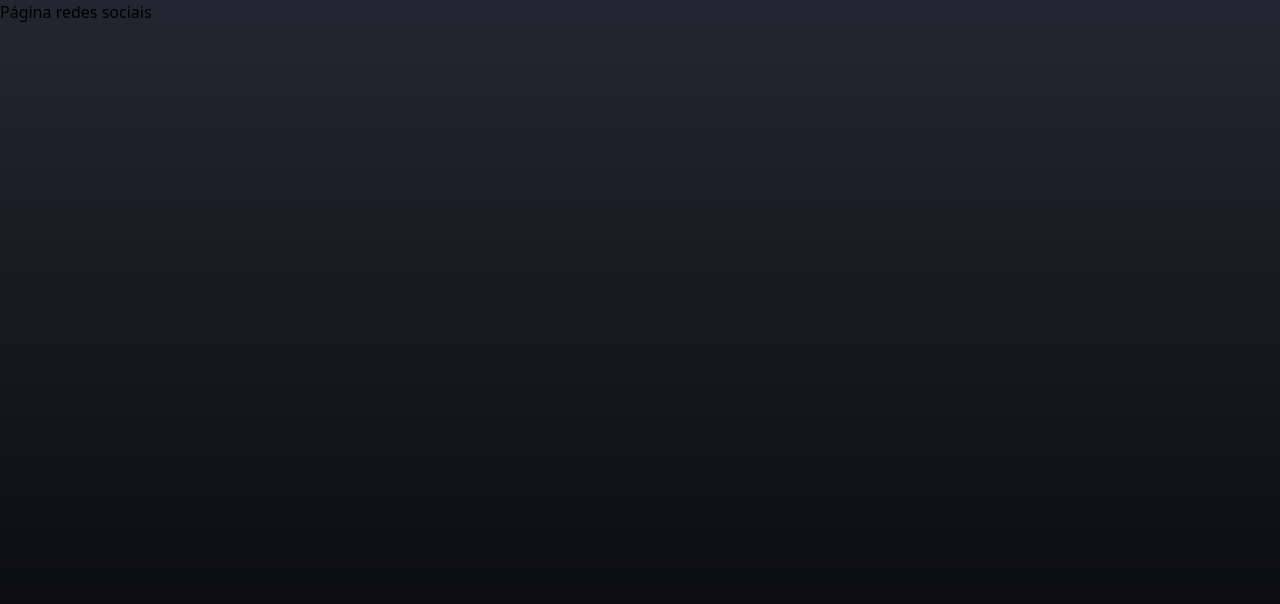
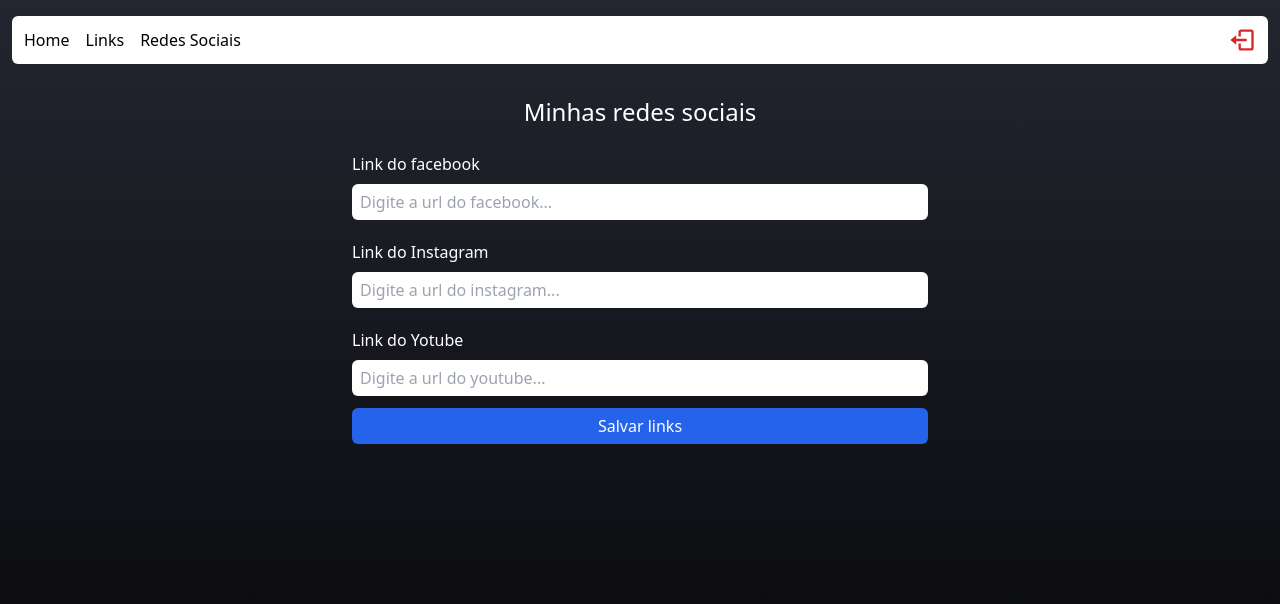
Before and after one commit to BRdeSC/Projeto-devLink, a React (Vite) app: page /admin/social in a window 1280 px wide. Shown: the top 604 px of the page. Built offline with nearby package versions, Linux system fonts and the light colour scheme; no server answers; the database is empty; sample sign-in values are in the browser's storage.

Commit message:
Página rede social, finalizando pag Home e finalizando projeto

```diff
--- a/src/App.tsx
+++ b/src/App.tsx
@@ -4,6 +4,7 @@ import { Home } from './pages/home'
 import { Admin } from './pages/admin'
 import { Login } from './pages/login'
 import { Networks } from './pages/networks'
+import { ErrorPage } from './pages/error'
 
 import { Private } from "./routes/Private"
 
@@ -23,6 +24,10 @@ const router = createBrowserRouter([
   {
     path: '/admin/social',
     element: <Private><Networks/></Private>
+  },
+  {
+    path: "*",
+    element: <ErrorPage/>
   }
 ])
 
--- a/src/pages/admin/index.tsx
+++ b/src/pages/admin/index.tsx
@@ -1,4 +1,4 @@
-import { FormEvent, useState } from "react";
+import { FormEvent, useState, useEffect } from "react";
 import { Header } from "../../components/Header";
 import { Input } from "../../components/Input";
 
@@ -14,11 +14,49 @@ import {
     deleteDoc,
 } from 'firebase/firestore'
 
+
+interface LinkProps{
+    id: string;
+    name: string;
+    url: string;
+    bg: string;
+    color: string;
+}
+
+
 export function Admin(){
     const [nameInput, setNameInput] = useState("")
     const [urlInput, setUrlInput] = useState("")
     const [textColorInput, setTextColorInput] = useState("#f1f1f1")
     const [backgroundColorInput, setBackgroundInput] = useState("#121212")
+
+    const [links, setLinks] = useState<LinkProps[]>([])
+
+    useEffect(() => {
+        const linksRef = collection(db, "links");
+        const queryRef = query(linksRef, orderBy("created", "asc"));
+
+        const unsub = onSnapshot(queryRef, (snapshot) => {
+            let lista = [] as LinkProps;
+
+            snapshot.forEach((doc) => {
+                lista.push({
+                    id: doc.id,
+                    name: doc.data().name,
+                    url: doc.data().url,
+                    bg: doc.data().bg,
+                    color: doc.data().color
+                })
+            })
+
+            setLinks(lista);
+        })
+
+        return () => {
+            unsub();
+        }
+
+    }, [])
 
     function handleRegister(e: FormEvent){
         e.preventDefault();
@@ -45,6 +83,11 @@ export function Admin(){
         })
 
 
+    }
+
+    async function handleDeleteLink(id: string){
+        const docRef = doc(db, "links", id)
+        await deleteDoc(docRef)
     }
 
     return(
@@ -109,14 +152,17 @@ export function Admin(){
                 Meus links
             </h2>
 
+            {links.map( (link) => (
             <article
+            key={link.id}
                 className="flex items-center justify-between w-11/12 max-w-xl rounded py-3 px-2 mb-2 select-none"
-                style={{ backgroundColor: "#2563EB", color: "#FFF" }}
+                style={{ backgroundColor: link.bg, color: link.color }}
             >
-                <p>Canal do youtube</p>
+                <p>{link.name}</p>
                 <div>
                     <button
                         className="border border-dashed p-1 rounded bg-neutral-900"
+                        onClick={ () => handleDeleteLink(link.id) }
                     >
                         <FiTrash size={18} color="#FFF"/>
                     </button>
@@ -124,6 +170,8 @@ export function Admin(){
 
             </article>
 
+            ))}
+
         </div>
     )
 }
--- /dev/null
+++ b/src/pages/error/index.tsx
@@ -0,0 +1,15 @@
+import { Link } from 'react-router-dom'
+
+export function ErrorPage(){
+    return(
+        <div className="flex w-full min-h-screen justify-center items-center flex-col text-white">
+            <h1 className="font-bold text-6xl mb-2">404</h1>
+            <h1 className="font-bold text-4xl mb-4">Página não encontrada</h1>
+            <p className="italic text-1xl mb-4 ">Você caiu em uma página que não existe!</p>
+
+            <Link className="bg-gray-50/20 py-1 px-4 rounded-md" to="/">
+                Voltar para home
+            </Link>
+        </div>
+    )
+}
--- a/src/pages/home/index.tsx
+++ b/src/pages/home/index.tsx
@@ -1,35 +1,119 @@
+import { useEffect, useState } from "react"
 import { Social } from "../../components/Social"
 
 import { FaFacebook, FaInstagram, FaYoutube } from "react-icons/fa"
+import { db } from "../../services/firebaseConnection"
+import {
+    getDocs,
+    collection,
+    orderBy,
+    query,
+    doc,
+    getDoc,
+    snapshotEqual
+} from 'firebase/firestore'
+
+interface LinkProps{
+    id: string;
+    name: string;
+    url: string;
+    bd: string;
+    color: string;
+}
+
+interface socialLinksProps{
+    facebook: string;
+    youtube: string;
+    instagram: string;
+}
+
 
 export function Home(){
+    const [links, setLinks] = useState<LinkProps[]>([]);
+    const [socialLinks, setSocialLinks] = useState<socialLinksProps>()
+
+    useEffect(() => {
+        function loadLinks(){
+            const linksRef = collection(db, "links")
+            const queryRef = query(linksRef, orderBy("created", "asc"))
+
+            getDocs(queryRef)
+            .then((snapshot) => {
+                let lista = [] as LinkProps[];
+
+                snapshot.forEach((doc) => {
+                    lista.push({
+                        id: doc.id,
+                        name: doc.data().name,
+                        url: doc.data().url,
+                        bg: doc.data().bg,
+                        color: doc.data().color
+                    })
+                })
+
+                setLinks(lista);
+
+            })
+
+        }
+        loadLinks();
+
+    }, [])
+
+
+    useEffect(() => {
+        function loadSocialLinks(){
+            const docRef = doc(db, "social", "link")
+            getDoc(docRef)
+            .then((snapshot) => {
+                if(snapshot.data() !== undefined){
+                    setSocialLinks({
+                        facebook: snapshot.data()?.facebook,
+                        instagram: snapshot.data()?.instagram,
+                        youtube: snapshot.data()?.youtube,
+                    })
+                }
+            })
+        }
+
+        loadSocialLinks();
+
+    }, [])
+
     return(
         <div className="flex flex-col w-full py-4 items-center justify-center">
             <h1 className="md:text-4xl text-3xl font-bold text-white mt-20">Bruno Castro</h1>
             <span className="text-gray-50 mb-5 mt-3">Veja meus links 👇</span>
 
             <main className="flex flex-col w-11/12 max-w-xl text-center">
-                <section className="bg-white mb-4 w-full py-2 rounded-lg select-none transition-transform hover:scale-105 cursor-pointer" >
-                    <a>
-                        <p className="text-base md:text-lg">
-                            Canal do Youtube
+                {links.map((link) => (
+                <section
+                style={{ backgroundColor: link.bg }}
+                key={link.id}
+                className="bg-white mb-4 w-full py-2 rounded-lg select-none transition-transform hover:scale-105 cursor-pointer" >
+                    <a href={link.url} target="_blank">
+                        <p className="text-base md:text-lg" style={{ color: link.color }}>
+                            {link.name}
                         </p>
                     </a>
                 </section>
+                ))}
 
+                { socialLinks && Object.keys(socialLinks).length > 0 && (
                     <footer className="flex justify-center gap-3 my-4">
-                    <Social url="https://www.facebook.com/bruno.castro.16">
+                        <Social url={socialLinks?.facebook}>
                             <FaFacebook size={35} color="#FFF" />
                         </Social>
 
-                    <Social url="https://www.youtube.com/channel/UCLEo52V9Bj-Zj6KaE7tI3fQ">
+                        <Social url={socialLinks?.youtube}>
                             <FaYoutube size={35} color="#FFF" />
                         </Social>
 
-                    <Social url="https://www.instagram.com/brunodscastro/">
+                        <Social url={socialLinks?.instagram}>
                             <FaInstagram size={35} color="#FFF" />
                         </Social>
                     </footer>
+                )}
 
             </main>
 
--- a/src/pages/networks/index.tsx
+++ b/src/pages/networks/index.tsx
@@ -1,8 +1,91 @@
+import { useState, FormEvent, useEffect} from 'react'
+import { Header } from "../../components/Header";
+import { Input } from "../../components/Input";
+
+import { db } from '../../services/firebaseConnection'
+import {
+  setDoc,
+  doc,
+  getDoc
+ } from 'firebase/firestore'
 
 export function Networks(){
-    return(
-        <div>
-            <h1>Página redes sociais</h1>
-        </div>
-    )
+  const [facebook, setFacebook] = useState("")
+  const [instagram, setInstagram] = useState("")
+  const [youtube, setYoutube] = useState("")
+
+
+  useEffect(() => {
+    function loadLinks(){
+        const docRef = doc(db, "social", "link")
+        getDoc(docRef)
+        .then((snapshot) => {
+            if(snapshot.data() !== undefined){
+                setFacebook(snapshot.data()?.facebook)
+                setInstagram(snapshot.data()?.instagram)
+                setYoutube(snapshot.data()?.youtube)
+            }
+        })
+    }
+
+    loadLinks();
+  }, [])
+
+  function handleRegister(e: FormEvent){
+    e.preventDefault();
+
+    setDoc(doc(db, "social", "link"), {
+      facebook: facebook,
+      instagram: instagram,
+      youtube: youtube
+    })
+    .then(()=> {
+      console.log("CADASTRADOS COM SUCESSO!")
+    })
+    .catch((error) => {
+      console.log("ERRO AO SALVAR" + error)
+    })
+
+  }
+
+  return(
+    <div className="flex items-center flex-col min-h-screen pb-7 px-2">
+      <Header/>
+
+      <h1 className="text-white text-2xl font-medium mt-8 mb-4">Minhas redes sociais</h1>
+
+      <form className="flex flex-col max-w-xl w-full" onSubmit={handleRegister}>
+        <label className="text-white font-medium mt-2 mb-2">Link do facebook</label>
+        <Input
+          type="url"
+          placeholder="Digite a url do facebook..."
+          value={facebook}
+          onChange={ (e) => setFacebook(e.target.value) }
+        />
+
+        <label className="text-white font-medium mt-2 mb-2">Link do Instagram</label>
+        <Input
+          type="url"
+          placeholder="Digite a url do instagram..."
+          value={instagram}
+          onChange={ (e) => setInstagram(e.target.value) }
+        />
+
+        <label className="text-white font-medium mt-2 mb-2">Link do Yotube</label>
+        <Input
+          type="url"
+          placeholder="Digite a url do youtube..."
+          value={youtube}
+          onChange={ (e) => setYoutube(e.target.value) }
+        />
+
+        <button
+        type="submit"
+        className="text-white bg-blue-600 h-9 rounded-md items-center justify-center flex mb-7 font-medium"
+        >
+          Salvar links
+        </button>
+      </form>
+    </div>
+  )
 }
```
Lines whose indentation alone changed are shown as unchanged.
